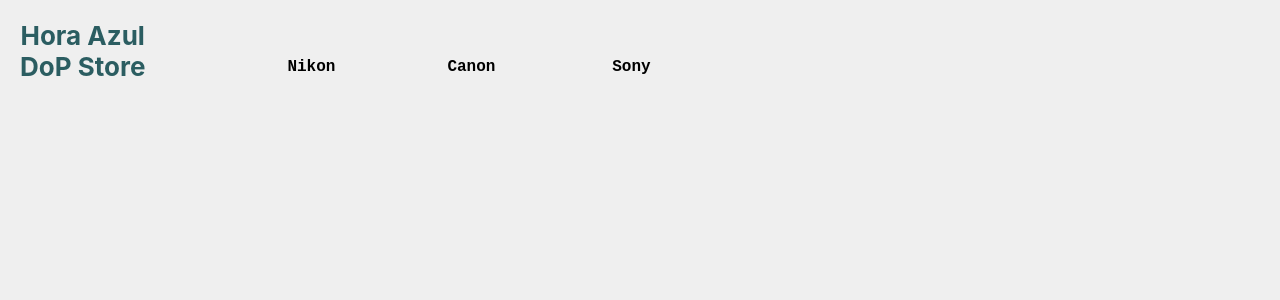
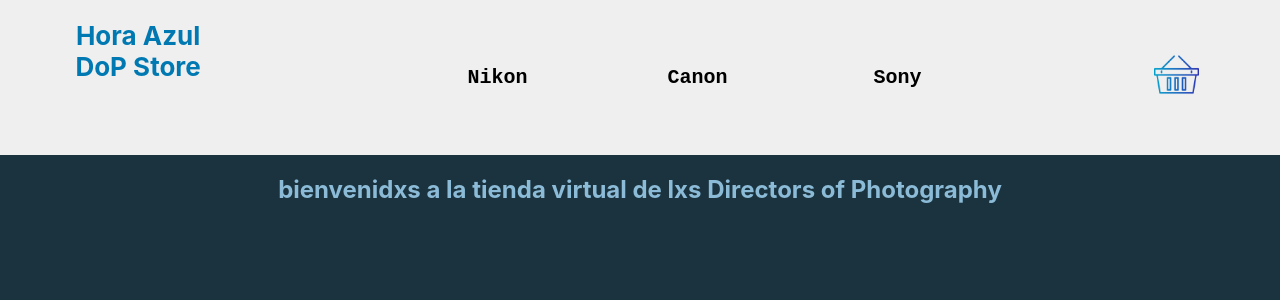
Before and after one commit to Florens94/horAzul-DoP-Store, a React (Create React App) app: page / in a window 1280 px wide. Shown: the top 300 px of the page. Built offline with nearby package versions, Linux system fonts and the light colour scheme.

Commit message:
desafio 3 cartwidget and itemlistcontainer

```diff
--- a/src/App.css
+++ b/src/App.css
@@ -7,21 +7,21 @@
   pointer-events: none;
 }
 
-@media (prefers-reduced-motion: no-preference) {
+/* @media (prefers-reduced-motion: no-preference) {
   .App-logo {
     animation: App-logo-spin infinite 20s linear;
   }
-}
+} */
 
 .App-header {
   background-color: #EFEFEF;
-  min-height: 100vh;
+  /* min-height: 100vh; */
   display: flex;
   flex-direction: row;
   align-items: left ;
-  justify-content: flex-start ;
+  justify-content: space-around;
   font-size: calc(10px + 2vmin);
-  color: rgb(43, 93, 97);
+  color: #0079b2;
   font-weight:bold;
 }
 
@@ -41,3 +41,7 @@
 .appName{
   margin: 20px;
 }
+
+body {
+  background-color:#1a333f;
+}
--- a/src/App.js
+++ b/src/App.js
@@ -1,6 +1,8 @@
 
 import './App.css';
-import {NavBar} from './components/NavBar/navBar'
+import {NavBar} from './components/navBar/navBar'
+import ItemListContainer from './components/itemListContainer/itemListContainer'
+
 
 function App() {
   return (
@@ -9,8 +11,7 @@
           <p className='appName'>Hora Azul <br/> DoP Store</p>
         <NavBar />
       </header>
-
-
+      <ItemListContainer greeting='bienvenidxs a la tienda virtual de lxs Directors of Photography'/>
     </div>
   );
 }
--- a/src/components/NavBar/navBar.css
+++ b/src/components/NavBar/navBar.css
@@ -1,4 +1,3 @@
-
 .links {
     color: #000000;
       display:flex;
@@ -12,7 +11,7 @@
       padding:2em;
       width: 6em;
       font-family: 'Courier New', Courier, monospace;
-      font-size:16px;
+      font-size:20px;
       font-weight: bold;
     }
 
--- a/src/components/NavBar/navBar.jsx
+++ b/src/components/NavBar/navBar.jsx
@@ -1,10 +1,12 @@
 import React from 'react'
 import './navBar.css'
+import {CartWidget} from '../cartWidget/cartWidget'
 
 
 
 
-export const NavBar = () =>{
+
+export const NavBar = (props) =>{
     return (
       <header>
         <nav className="nav">
@@ -12,7 +14,10 @@
               <li className="seccion"> Nikon </li>
               <li className="seccion"> Canon </li>
               <li className="seccion"> Sony </li>
+              <CartWidget/>
           </ul>
+
         </nav>
-      </header>)
+      </header>
+      )
 }
--- /dev/null
+++ b/src/components/cartWidget/cartWidget.css
@@ -0,0 +1,7 @@
+.cart {
+    width:45px;
+    display:inline;
+    padding-top:1em;
+    padding-left: 6em;
+
+}
--- /dev/null
+++ b/src/components/cartWidget/cartWidget.jsx
@@ -0,0 +1,12 @@
+import React from 'react'
+import cart from '../../../src/cart.png'
+import './cartWidget.css'
+
+
+export const CartWidget = () =>{
+    return (
+        <div>
+        <img className="cart" src={cart} alt="cart"/>
+        </div>
+    )
+}
--- /dev/null
+++ b/src/components/itemListContainer/itemListContainer.css
@@ -0,0 +1,3 @@
+.itemlist {
+    color: #8cbbd7;
+}
--- /dev/null
+++ b/src/components/itemListContainer/itemListContainer.jsx
@@ -0,0 +1,14 @@
+import React from 'react'
+import './itemListContainer.css'
+
+
+function itemListContainer(props) {
+
+    return (
+        <h2 className='itemlist'>{props.greeting}</h2>
+
+    )
+
+}
+
+export default itemListContainer;
```
Also changed, not shown: public/cart.png (added), src/cart.png (added).
